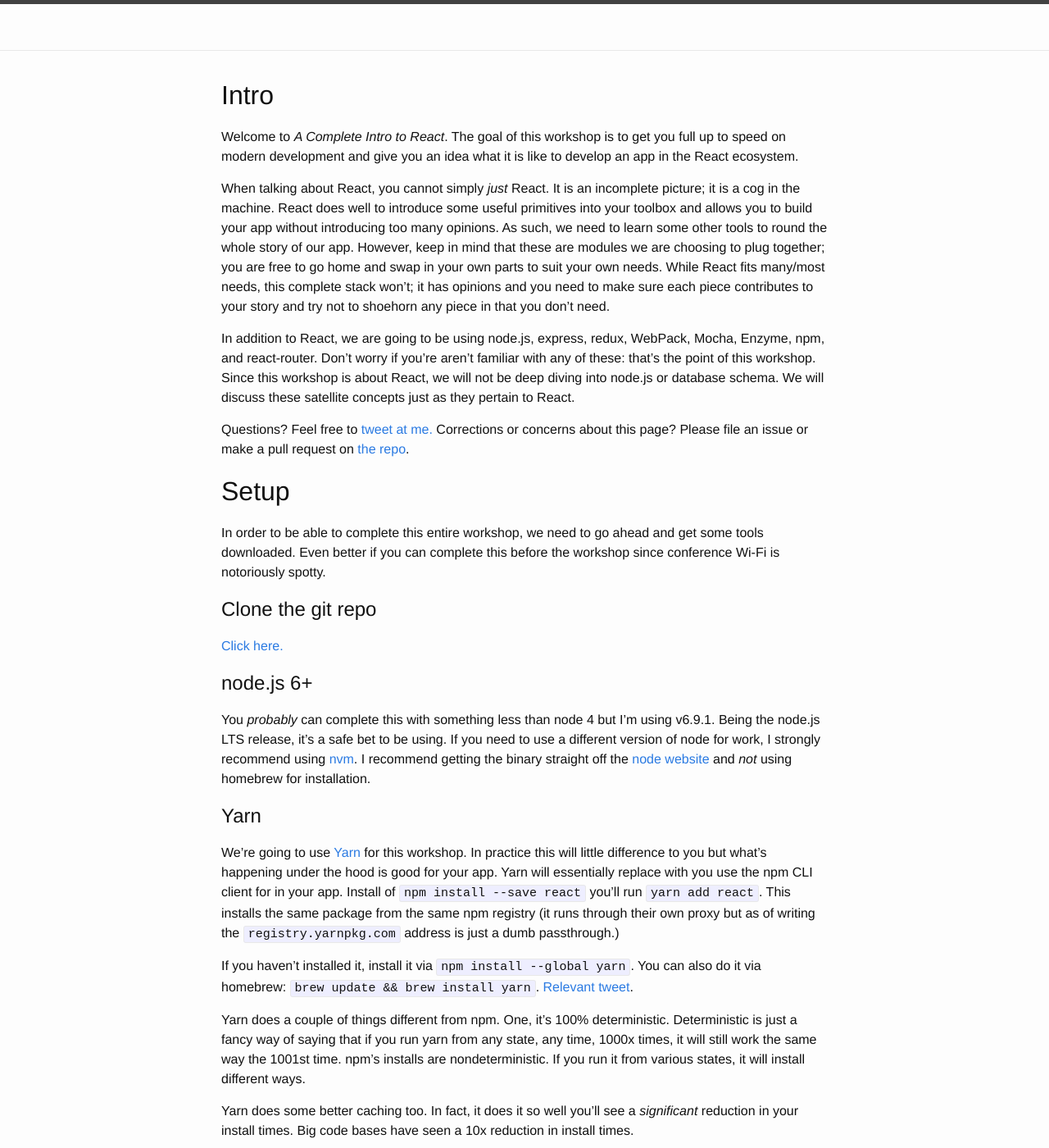
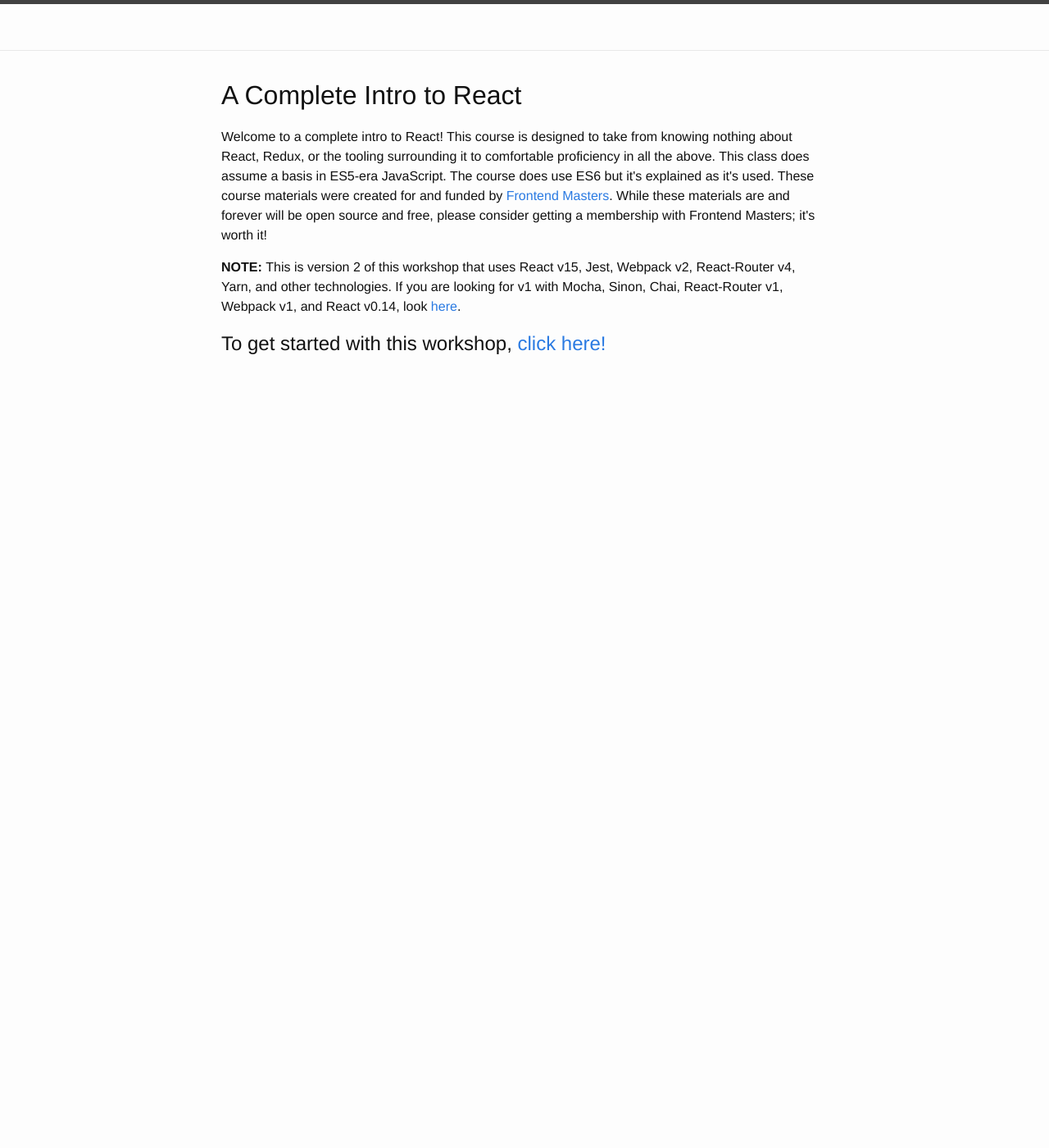
Before and after one commit to btholt/complete-intro-to-react, a Jekyll site: the page built from index.html, in a window 1280 px wide and 1400 px high. Shown: the whole window at 82% size. Built offline with Jekyll 4.4.1, drawn with Linux system fonts in a browser that asks for light colours; some of the changed text lies outside the part shown.

Commit message:
Update index.html for v2

```diff
--- a/index.html
+++ b/index.html
@@ -3,30 +3,11 @@
 ---
 
 <div>
-  {% for post in site.posts reversed %}
-    <h1>{{post.title}}</h1>
-    {{post.content}}
-  {% endfor %}
+  <h1>A Complete Intro to React</h1>
+
+  <p>Welcome to a complete intro to React! This course is designed to take from knowing nothing about React, Redux, or the tooling surrounding it to comfortable proficiency in all the above. This class does assume a basis in ES5-era JavaScript. The course does use ES6 but it's explained as it's used. These course materials were created for and funded by <a href="www.frontendmasters.com?ref=citr">Frontend Masters</a>. While these materials are and forever will be open source and free, please consider getting a membership with Frontend Masters; it's worth it!</p>
+
+  <p><strong>NOTE: </strong> This is version 2 of this workshop that uses React v15, Jest, Webpack v2, React-Router v4, Yarn, and other technologies. If you are looking for v1 with Mocha, Sinon, Chai, React-Router v1, Webpack v1, and React v0.14, look <a href="https://btholt.github.io/complete-intro-to-react-v1/">here</a>.</p>
+
+  <h2>To get started with this workshop, <a href="/all.html">click here!</a></h2>
 </div>
-
-<!--
-<div class="home">
-
-  <h1 class="page-heading">Posts</h1>
-
-  <ul class="post-list">
-    {% for post in site.posts %}
-      <li>
-        <span class="post-meta">{{ post.date | date: "%b %-d, %Y" }}</span>
-
-        <h2>
-          <a class="post-link" href="{{ post.url | prepend: site.baseurl }}">{{ post.title }}</a>
-        </h2>
-      </li>
-    {% endfor %}
-  </ul>
-
-  <p class="rss-subscribe">subscribe <a href="{{ "/feed.xml" | prepend: site.baseurl }}">via RSS</a></p>
-
-</div>
--->
```
Also changed, not shown: all.markdown (added, +10 -0 lines).
